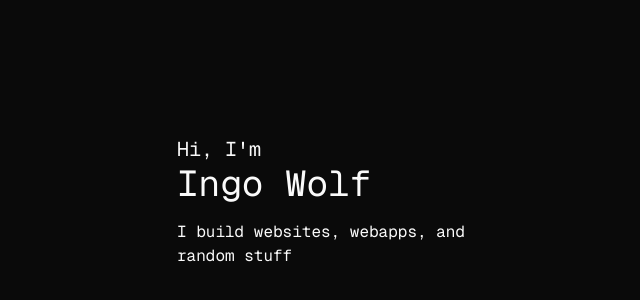
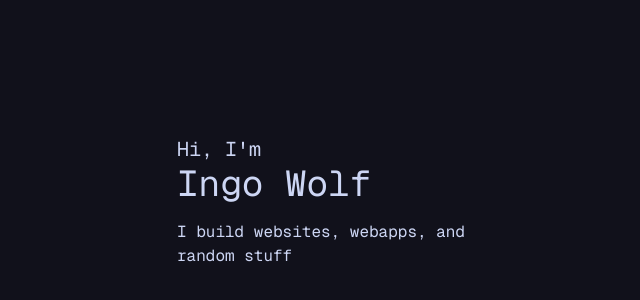
Before and after one commit to Inglan/temp-website, a Next.js app: page / in a window 1280 px wide. Shown: the part 204-504 px from the top of the page, without its empty margins (287-927 px from the left). Built offline with nearby package versions, Linux system fonts and the light colour scheme.

Commit message:
change style

```diff
--- a/app/globals.css
+++ b/app/globals.css
@@ -6,8 +6,8 @@
 @theme inline {
   --color-background: var(--background);
   --color-foreground: var(--foreground);
-  --font-sans: var(--font-geist-sans);
-  --font-mono: var(--font-geist-mono);
+  --font-sans: Geist Mono, monospace;
+  --font-mono: Geist Mono, monospace;
   --color-sidebar-ring: var(--sidebar-ring);
   --color-sidebar-border: var(--sidebar-border);
   --color-sidebar-accent-foreground: var(--sidebar-accent-foreground);
@@ -41,75 +41,142 @@
   --radius-md: calc(var(--radius) - 2px);
   --radius-lg: var(--radius);
   --radius-xl: calc(var(--radius) + 4px);
+  --font-serif: ui-serif, Georgia, Cambria, "Times New Roman", Times, serif;
+  --radius: 0.9rem;
+  --tracking-tighter: calc(var(--tracking-normal) - 0.05em);
+  --tracking-tight: calc(var(--tracking-normal) - 0.025em);
+  --tracking-wide: calc(var(--tracking-normal) + 0.025em);
+  --tracking-wider: calc(var(--tracking-normal) + 0.05em);
+  --tracking-widest: calc(var(--tracking-normal) + 0.1em);
+  --tracking-normal: var(--tracking-normal);
+  --shadow-2xl: var(--shadow-2xl);
+  --shadow-xl: var(--shadow-xl);
+  --shadow-lg: var(--shadow-lg);
+  --shadow-md: var(--shadow-md);
+  --shadow: var(--shadow);
+  --shadow-sm: var(--shadow-sm);
+  --shadow-xs: var(--shadow-xs);
+  --shadow-2xs: var(--shadow-2xs);
+  --spacing: var(--spacing);
+  --letter-spacing: var(--letter-spacing);
+  --shadow-offset-y: var(--shadow-offset-y);
+  --shadow-offset-x: var(--shadow-offset-x);
+  --shadow-spread: var(--shadow-spread);
+  --shadow-blur: var(--shadow-blur);
+  --shadow-opacity: var(--shadow-opacity);
+  --color-shadow-color: var(--shadow-color);
+  --color-destructive-foreground: var(--destructive-foreground);
 }
 
 :root {
-  --radius: 0.625rem;
-  --background: oklch(1 0 0);
-  --foreground: oklch(0.145 0 0);
-  --card: oklch(1 0 0);
-  --card-foreground: oklch(0.145 0 0);
-  --popover: oklch(1 0 0);
-  --popover-foreground: oklch(0.145 0 0);
-  --primary: oklch(0.205 0 0);
-  --primary-foreground: oklch(0.985 0 0);
-  --secondary: oklch(0.97 0 0);
-  --secondary-foreground: oklch(0.205 0 0);
-  --muted: oklch(0.97 0 0);
-  --muted-foreground: oklch(0.556 0 0);
-  --accent: oklch(0.97 0 0);
-  --accent-foreground: oklch(0.205 0 0);
-  --destructive: oklch(0.577 0.245 27.325);
-  --border: oklch(0.922 0 0);
-  --input: oklch(0.922 0 0);
-  --ring: oklch(0.708 0 0);
-  --chart-1: oklch(0.646 0.222 41.116);
-  --chart-2: oklch(0.6 0.118 184.704);
-  --chart-3: oklch(0.398 0.07 227.392);
-  --chart-4: oklch(0.828 0.189 84.429);
-  --chart-5: oklch(0.769 0.188 70.08);
-  --sidebar: oklch(0.985 0 0);
-  --sidebar-foreground: oklch(0.145 0 0);
-  --sidebar-primary: oklch(0.205 0 0);
-  --sidebar-primary-foreground: oklch(0.985 0 0);
-  --sidebar-accent: oklch(0.97 0 0);
-  --sidebar-accent-foreground: oklch(0.205 0 0);
-  --sidebar-border: oklch(0.922 0 0);
-  --sidebar-ring: oklch(0.708 0 0);
+  --radius: 0.9rem;
+  --background: oklch(0.9578 0.0058 264.5321);
+  --foreground: oklch(0.4355 0.0430 279.3250);
+  --card: oklch(1.0000 0 0);
+  --card-foreground: oklch(0.4355 0.0430 279.3250);
+  --popover: oklch(0.8575 0.0145 268.4756);
+  --popover-foreground: oklch(0.4355 0.0430 279.3250);
+  --primary: oklch(0.5547 0.2503 297.0156);
+  --primary-foreground: oklch(1.0000 0 0);
+  --secondary: oklch(0.9578 0.0058 264.5321);
+  --secondary-foreground: oklch(0.4355 0.0430 279.3250);
+  --muted: oklch(0.9060 0.0117 264.5071);
+  --muted-foreground: oklch(0.5471 0.0343 279.0837);
+  --accent: oklch(0.9578 0.0058 264.5321);
+  --accent-foreground: oklch(0.4355 0.0430 279.3250);
+  --destructive: oklch(0.5505 0.2155 19.8095);
+  --border: oklch(0.8083 0.0174 271.1982);
+  --input: oklch(0.8575 0.0145 268.4756);
+  --ring: oklch(0.5547 0.2503 297.0156);
+  --chart-1: oklch(0.5547 0.2503 297.0156);
+  --chart-2: oklch(0.6820 0.1448 235.3822);
+  --chart-3: oklch(0.6250 0.1772 140.4448);
+  --chart-4: oklch(0.6920 0.2041 42.4293);
+  --chart-5: oklch(0.7141 0.1045 33.0967);
+  --sidebar: oklch(0.9335 0.0087 264.5206);
+  --sidebar-foreground: oklch(0.4355 0.0430 279.3250);
+  --sidebar-primary: oklch(0.5547 0.2503 297.0156);
+  --sidebar-primary-foreground: oklch(1.0000 0 0);
+  --sidebar-accent: oklch(0.8575 0.0145 268.4756);
+  --sidebar-accent-foreground: oklch(0.4355 0.0430 279.3250);
+  --sidebar-border: oklch(0.8083 0.0174 271.1982);
+  --sidebar-ring: oklch(0.5547 0.2503 297.0156);
+  --destructive-foreground: oklch(1.0000 0 0);
+  --font-sans: Geist Mono, monospace;
+  --font-serif: ui-serif, Georgia, Cambria, "Times New Roman", Times, serif;
+  --font-mono: Geist Mono, monospace;
+  --shadow-color: hsl(240 30% 25%);
+  --shadow-opacity: 0.12;
+  --shadow-blur: 6px;
+  --shadow-spread: 0px;
+  --shadow-offset-x: 0px;
+  --shadow-offset-y: 4px;
+  --letter-spacing: 0em;
+  --spacing: 0.25rem;
+  --shadow-2xs: 0px 4px 6px 0px hsl(240 30% 25% / 0.06);
+  --shadow-xs: 0px 4px 6px 0px hsl(240 30% 25% / 0.06);
+  --shadow-sm: 0px 4px 6px 0px hsl(240 30% 25% / 0.12), 0px 1px 2px -1px hsl(240 30% 25% / 0.12);
+  --shadow: 0px 4px 6px 0px hsl(240 30% 25% / 0.12), 0px 1px 2px -1px hsl(240 30% 25% / 0.12);
+  --shadow-md: 0px 4px 6px 0px hsl(240 30% 25% / 0.12), 0px 2px 4px -1px hsl(240 30% 25% / 0.12);
+  --shadow-lg: 0px 4px 6px 0px hsl(240 30% 25% / 0.12), 0px 4px 6px -1px hsl(240 30% 25% / 0.12);
+  --shadow-xl: 0px 4px 6px 0px hsl(240 30% 25% / 0.12), 0px 8px 10px -1px hsl(240 30% 25% / 0.12);
+  --shadow-2xl: 0px 4px 6px 0px hsl(240 30% 25% / 0.30);
+  --tracking-normal: 0em;
 }
 
 .dark {
-  --background: oklch(0.145 0 0);
-  --foreground: oklch(0.985 0 0);
-  --card: oklch(0.205 0 0);
-  --card-foreground: oklch(0.985 0 0);
-  --popover: oklch(0.205 0 0);
-  --popover-foreground: oklch(0.985 0 0);
-  --primary: oklch(0.922 0 0);
-  --primary-foreground: oklch(0.205 0 0);
-  --secondary: oklch(0.269 0 0);
-  --secondary-foreground: oklch(0.985 0 0);
-  --muted: oklch(0.269 0 0);
-  --muted-foreground: oklch(0.708 0 0);
-  --accent: oklch(0.269 0 0);
-  --accent-foreground: oklch(0.985 0 0);
-  --destructive: oklch(0.704 0.191 22.216);
-  --border: oklch(1 0 0 / 10%);
-  --input: oklch(1 0 0 / 15%);
-  --ring: oklch(0.556 0 0);
-  --chart-1: oklch(0.488 0.243 264.376);
-  --chart-2: oklch(0.696 0.17 162.48);
-  --chart-3: oklch(0.769 0.188 70.08);
-  --chart-4: oklch(0.627 0.265 303.9);
-  --chart-5: oklch(0.645 0.246 16.439);
-  --sidebar: oklch(0.205 0 0);
-  --sidebar-foreground: oklch(0.985 0 0);
-  --sidebar-primary: oklch(0.488 0.243 264.376);
-  --sidebar-primary-foreground: oklch(0.985 0 0);
-  --sidebar-accent: oklch(0.269 0 0);
-  --sidebar-accent-foreground: oklch(0.985 0 0);
-  --sidebar-border: oklch(1 0 0 / 10%);
-  --sidebar-ring: oklch(0.556 0 0);
+  --background: oklch(0.1828 0.0204 284.2039);
+  --foreground: oklch(0.8787 0.0426 272.2767);
+  --card: oklch(0.2429 0.0304 283.9110);
+  --card-foreground: oklch(0.8787 0.0426 272.2767);
+  --popover: oklch(0.2429 0.0304 283.9110);
+  --popover-foreground: oklch(0.8787 0.0426 272.2767);
+  --primary: oklch(0.7871 0.1187 304.7693);
+  --primary-foreground: oklch(0.2429 0.0304 283.9110);
+  --secondary: oklch(0.3240 0.0319 281.9784);
+  --secondary-foreground: oklch(0.8787 0.0426 272.2767);
+  --muted: oklch(0.3240 0.0319 281.9784);
+  --muted-foreground: oklch(0.8168 0.0403 272.8622);
+  --accent: oklch(0.3240 0.0319 281.9784);
+  --accent-foreground: oklch(0.8787 0.0426 272.2767);
+  --destructive: oklch(0.7556 0.1297 2.7642);
+  --border: oklch(0.4037 0.0320 280.1520);
+  --input: oklch(0.4037 0.0320 280.1520);
+  --ring: oklch(0.8787 0.0426 272.2767);
+  --chart-1: oklch(0.7556 0.1297 2.7642);
+  --chart-2: oklch(0.8585 0.0792 182.7495);
+  --chart-3: oklch(0.7664 0.1113 259.8850);
+  --chart-4: oklch(0.9193 0.0704 86.5281);
+  --chart-5: oklch(0.8583 0.1086 142.3382);
+  --sidebar: oklch(0.2429 0.0304 283.9110);
+  --sidebar-foreground: oklch(0.8787 0.0426 272.2767);
+  --sidebar-primary: oklch(0.7871 0.1187 304.7693);
+  --sidebar-primary-foreground: oklch(0.2429 0.0304 283.9110);
+  --sidebar-accent: oklch(0.2429 0.0304 283.9110);
+  --sidebar-accent-foreground: oklch(0.8787 0.0426 272.2767);
+  --sidebar-border: oklch(0.4037 0.0320 280.1520);
+  --sidebar-ring: oklch(0.7871 0.1187 304.7693);
+  --destructive-foreground: oklch(0.2155 0.0254 284.0647);
+  --radius: 0.9rem;
+  --font-sans: Geist Mono, monospace;
+  --font-serif: ui-serif, Georgia, Cambria, "Times New Roman", Times, serif;
+  --font-mono: Geist Mono, monospace;
+  --shadow-color: #000000;
+  --shadow-opacity: 0.12;
+  --shadow-blur: 6px;
+  --shadow-spread: 0px;
+  --shadow-offset-x: 0px;
+  --shadow-offset-y: 4px;
+  --letter-spacing: 0em;
+  --spacing: 0.25rem;
+  --shadow-2xs: 0px 4px 6px 0px hsl(0 0% 0% / 0.06);
+  --shadow-xs: 0px 4px 6px 0px hsl(0 0% 0% / 0.06);
+  --shadow-sm: 0px 4px 6px 0px hsl(0 0% 0% / 0.12), 0px 1px 2px -1px hsl(0 0% 0% / 0.12);
+  --shadow: 0px 4px 6px 0px hsl(0 0% 0% / 0.12), 0px 1px 2px -1px hsl(0 0% 0% / 0.12);
+  --shadow-md: 0px 4px 6px 0px hsl(0 0% 0% / 0.12), 0px 2px 4px -1px hsl(0 0% 0% / 0.12);
+  --shadow-lg: 0px 4px 6px 0px hsl(0 0% 0% / 0.12), 0px 4px 6px -1px hsl(0 0% 0% / 0.12);
+  --shadow-xl: 0px 4px 6px 0px hsl(0 0% 0% / 0.12), 0px 8px 10px -1px hsl(0 0% 0% / 0.12);
+  --shadow-2xl: 0px 4px 6px 0px hsl(0 0% 0% / 0.30);
 }
 
 @layer base {
@@ -118,5 +185,6 @@
   }
   body {
     @apply bg-background text-foreground;
+    letter-spacing: var(--tracking-normal);
   }
 }
```
